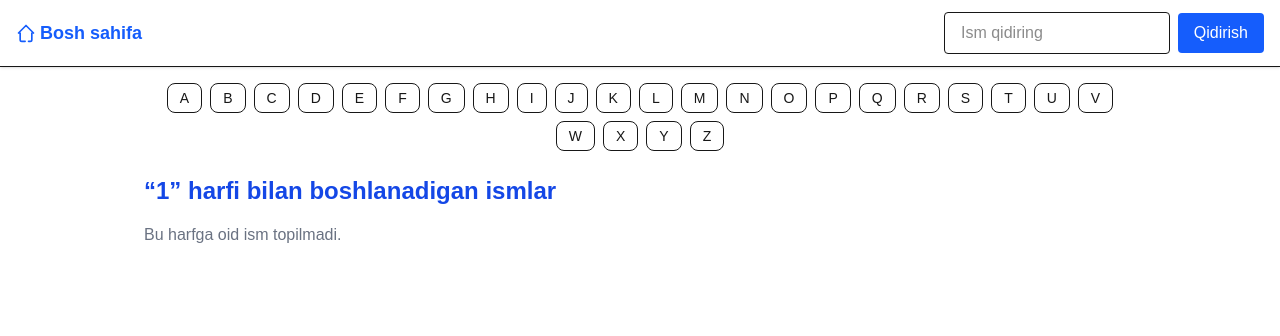
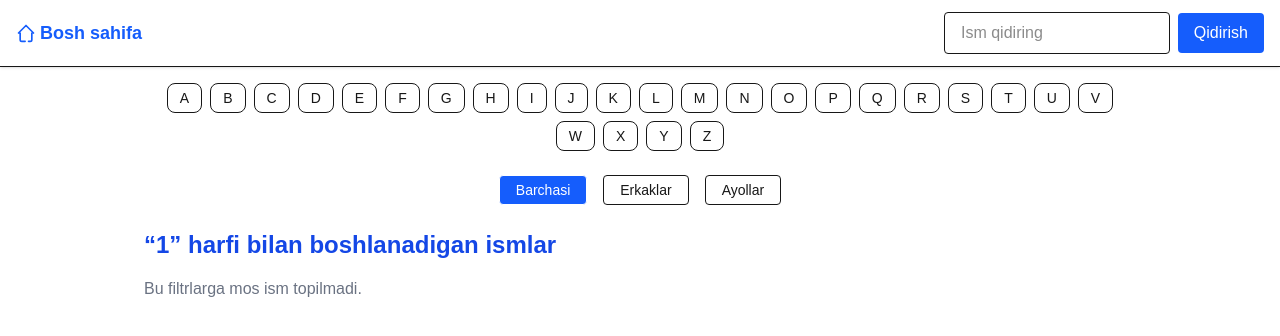
Before and after one commit to asadbekdev07/name, a Next.js app: page /1/alphabet/1 in a window 1280 px wide. Shown: the top 336 px of the page. Built offline with nearby package versions, Linux system fonts and the light colour scheme.

Commit message:
Add gender filter to  alphabet page

```diff
--- a/app/[lang]/alphabet/[letter]/page.tsx
+++ b/app/[lang]/alphabet/[letter]/page.tsx
@@ -1,46 +1,73 @@
+// app/[lang]/alphabet/[letter]/page.tsx
+"use client";
+
+import { useSearchParams, useRouter } from "next/navigation";
 import { mockNames } from "@/lib/mockNames";
 import { Name } from "@/types/name";
 import AlphabetFilter from "@/components/AlphabetFilter";
 import SimpleNameItem from "@/components/SimpleNameItem";
-import Pagination from "@/components/Pagination"; // <- pagination component
+import { useMemo } from "react";
 
 interface Props {
   params: {
     lang: string;
     letter: string;
   };
-  searchParams?: {
-    page?: string;
-  };
 }
 
-const NAMES_PER_PAGE = 30;
+export default function AlphabetPage({ params }: Props) {
+  const { letter, lang } = params;
+  const searchParams = useSearchParams();
+  const router = useRouter();
 
-export default function AlphabetPage({ params, searchParams }: Props) {
-  const { letter, lang } = params;
-  const page = parseInt(searchParams?.page || "1");
+  const gender = searchParams.get("gender") || "";
 
-  const filtered = mockNames.filter(
-    (item: Name) =>
-      item.alphabet.toLowerCase() === letter.toLowerCase() &&
-      item.lang === lang
-  );
+  const updateQuery = (key: string, value: string) => {
+    const newParams = new URLSearchParams(searchParams);
+    if (value) newParams.set(key, value);
+    else newParams.delete(key);
+    router.push(`?${newParams.toString()}`);
+  };
 
-  const totalPages = Math.ceil(filtered.length / NAMES_PER_PAGE);
-  const start = (page - 1) * NAMES_PER_PAGE;
-  const paginated = filtered.slice(start, start + NAMES_PER_PAGE);
+  const filtered = useMemo(() => {
+    return mockNames.filter(
+      (item: Name) =>
+        item.alphabet.toLowerCase() === letter.toLowerCase() &&
+        item.lang === lang &&
+        (!gender || item.gender === gender)
+    );
+  }, [letter, lang, gender]);
 
   return (
     <main className="max-w-5xl mx-auto p-4">
       <AlphabetFilter lang={lang} selected={letter} />
 
+      {/* Gender filter */}
+      <div className="flex gap-4 mb-6 justify-center">
+        {[
+          { value: "", label: "Barchasi" },
+          { value: "male", label: "Erkaklar" },
+          { value: "female", label: "Ayollar" },
+        ].map((g) => (
+          <button
+            key={g.value}
+            onClick={() => updateQuery("gender", g.value)}
+            className={`px-4 py-1 rounded border text-sm transition-all ${
+              gender === g.value ? "bg-blue-600 text-white" : "hover:bg-gray-100"
+            }`}
+          >
+            {g.label}
+          </button>
+        ))}
+      </div>
+
       <h1 className="text-2xl font-bold text-blue-700 mb-4">
         “{letter.toUpperCase()}” harfi bilan boshlanadigan ismlar
       </h1>
 
-      {paginated.length > 0 ? (
+      {filtered.length > 0 ? (
         <ul className="bg-gray-50 rounded-md shadow-sm border border-gray-200">
-          {paginated.map((item) => (
+          {filtered.map((item) => (
             <SimpleNameItem
               key={item.id}
               id={item.id}
@@ -51,17 +78,7 @@ export default function AlphabetPage({ params, searchParams }: Props) {
           ))}
         </ul>
       ) : (
-        <p className="text-gray-500">Bu harfga oid ism topilmadi.</p>
-      )}
-
-      {totalPages > 1 && (
-        <div className="mt-6">
-          <Pagination
-            currentPage={page}
-            totalPages={totalPages}
-            basePath={`/${lang}/alphabet/${letter}`}
-          />
-        </div>
+        <p className="text-gray-500">Bu filtrlarga mos ism topilmadi.</p>
       )}
     </main>
   );
```
